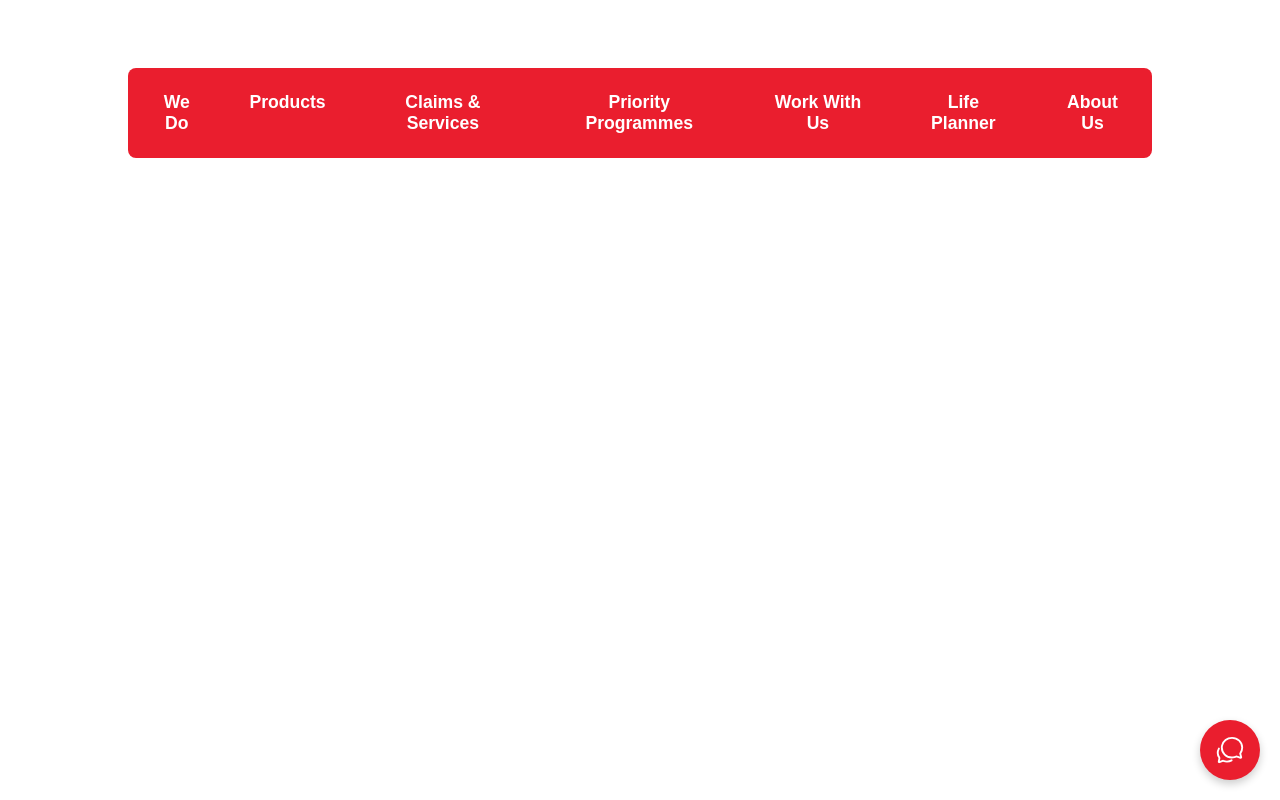
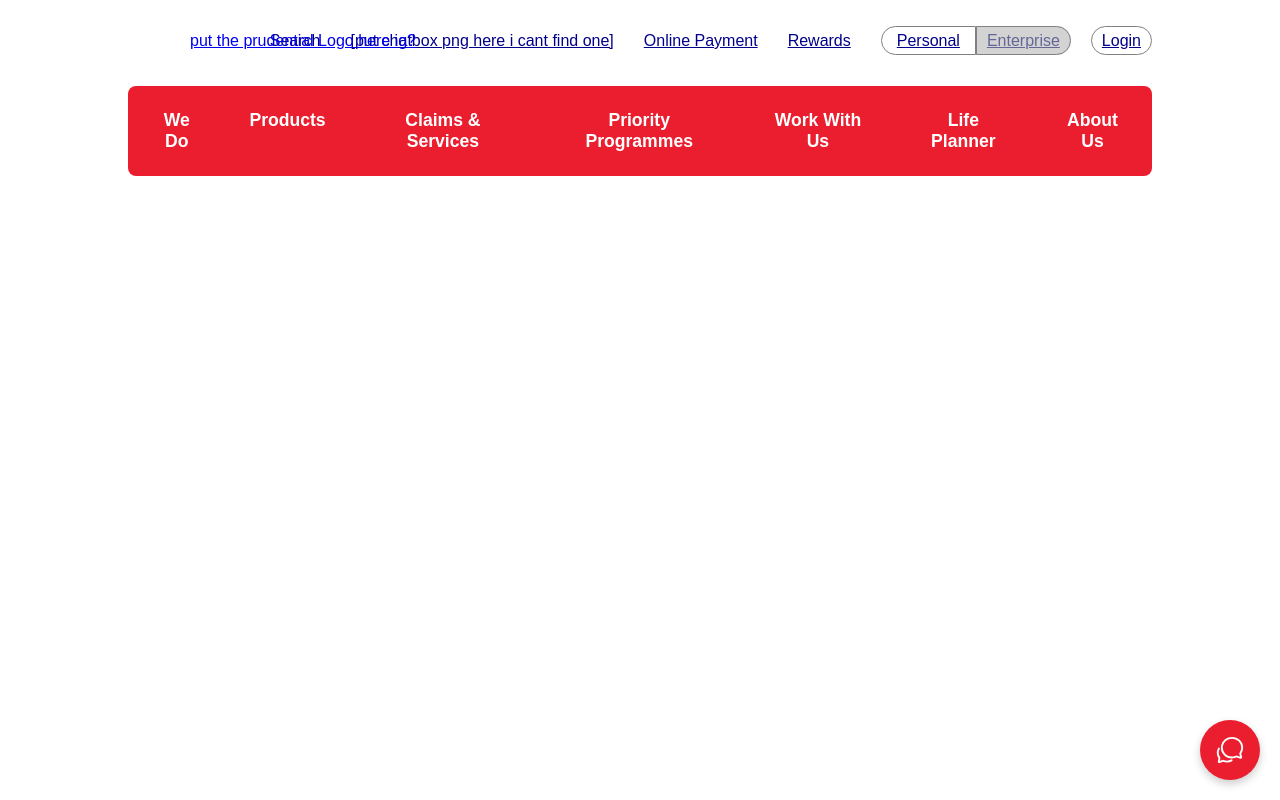
Before and after one commit to tevelsho/youth-guard, a Next.js app: page / in a window 1280 px wide. Built offline with nearby package versions, Linux system fonts and the light colour scheme.

Commit message:
added second row of navbar, still needs refining

```diff
--- a/app/home/page.jsx
+++ b/app/home/page.jsx
@@ -4,7 +4,6 @@ import Image from "next/image";
 
 export default function Home() {
   return (
-    <>
     <section className={styles.homeContainer}>
         <section className={styles.homePictures}>
           <Image
@@ -20,11 +19,5 @@ export default function Home() {
 
         </section>
     </section>
-    <a href ="/login">
-    <button className={styles.loginButton} type="button">
-      login
-    </button>
-    </a>
-    </>
   );
 }
--- a/app/ui/navbar.jsx
+++ b/app/ui/navbar.jsx
@@ -6,6 +6,35 @@ import Link from "next/link";
 
 export default function Navbar() {
   return (
+    <>
+    <nav className={styles.secondRow}>
+            <div>
+              <Link href="/home" className={styles.logo}>
+                put the prudential Logo here ig?
+              </Link>
+            <Link href="#" className={styles.searchButton}>
+          Search
+        </Link>
+            <Link href="#" className={styles.chatboxButton}>
+          [put chatbox png here i cant find one]
+        </Link>
+            <Link href="#" className={styles.paymentButton}>
+          Online Payment
+        </Link>
+            <Link href="#" className={styles.rewardsButton}>
+          Rewards
+        </Link>
+            <Link href="#" className={styles.personalButton}>
+          Personal
+        </Link>
+        <Link href="#" className={styles.enterpriseButton}>
+          Enterprise
+        </Link>
+        <Link href="/login" className={styles.loginButton}>
+            Login
+        </Link>
+      </div>
+    </nav>
     <nav className={styles.navContainer}>
       <div className={styles.navLinks}>
         <Link className={styles.navItem} href="/">
@@ -31,5 +60,6 @@ export default function Navbar() {
         </Link>
       </div>
     </nav>
+    </>
   );
 }
--- a/app/ui/navbar.module.css
+++ b/app/ui/navbar.module.css
@@ -3,7 +3,7 @@
   position: relative;
   justify-content: center;
   background-color: #ea1e2e;
-  margin-top: 3rem;
+  margin-top: 1rem;
   width: 80%;
   border-radius: 0.5rem;
   margin-left: auto;
@@ -26,3 +26,74 @@
   font-weight: 700;
   text-align: center;
 }
+.secondRow{
+  display: flex;
+  position:relative;
+  justify-content: flex-end;
+  flex-direction:row;
+  gap:30px;
+  margin-top: 2rem;
+  width: 90%;
+}
+.loginButton{
+  color:darkblue;
+  font:italic;
+  border-color: gray;
+  border-width:1px;
+  border-style:solid;
+  border-radius:32px;
+  padding-left:10px;
+  padding-right:10px;
+  padding-top:5px;
+  padding-bottom:5px;
+  margin-left:20px;
+}
+.enterpriseButton{
+  color:rgb(102, 102, 151);
+  border-color: gray;
+  border-width:1px;
+  border-style:solid;
+  border-top-right-radius: 32px;
+  border-bottom-right-radius: 32px;
+  padding-left:10px;
+  padding-right:10px;
+  padding-top:5px;
+  padding-bottom:5px;
+  background-color:lightgray;
+}
+.personalButton{
+  color:darkblue;
+  border-color: gray;
+  border-width:1px;
+  border-style:solid;
+  border-top-left-radius: 32px;
+  border-bottom-left-radius: 32px;
+  padding-left: 15px;
+  padding-right:15px;
+  padding-top:5px;
+  padding-bottom:5px;
+  margin-left: 30px;
+}
+.rewardsButton{
+  color:darkblue;
+  border-style:hidden;
+  margin-left:30px;
+}
+.paymentButton{
+  color:darkblue;
+  border-style:hidden;
+  margin-left:30px;
+}
+.chatboxButton{
+  color:darkblue;
+  border-style:hidden;
+  margin-left:30px;
+}
+.searchButton{
+  color:darkblue;
+  border-style:hidden;
+}
+.logo{
+  position:fixed;
+  left:190px;
+}
```
